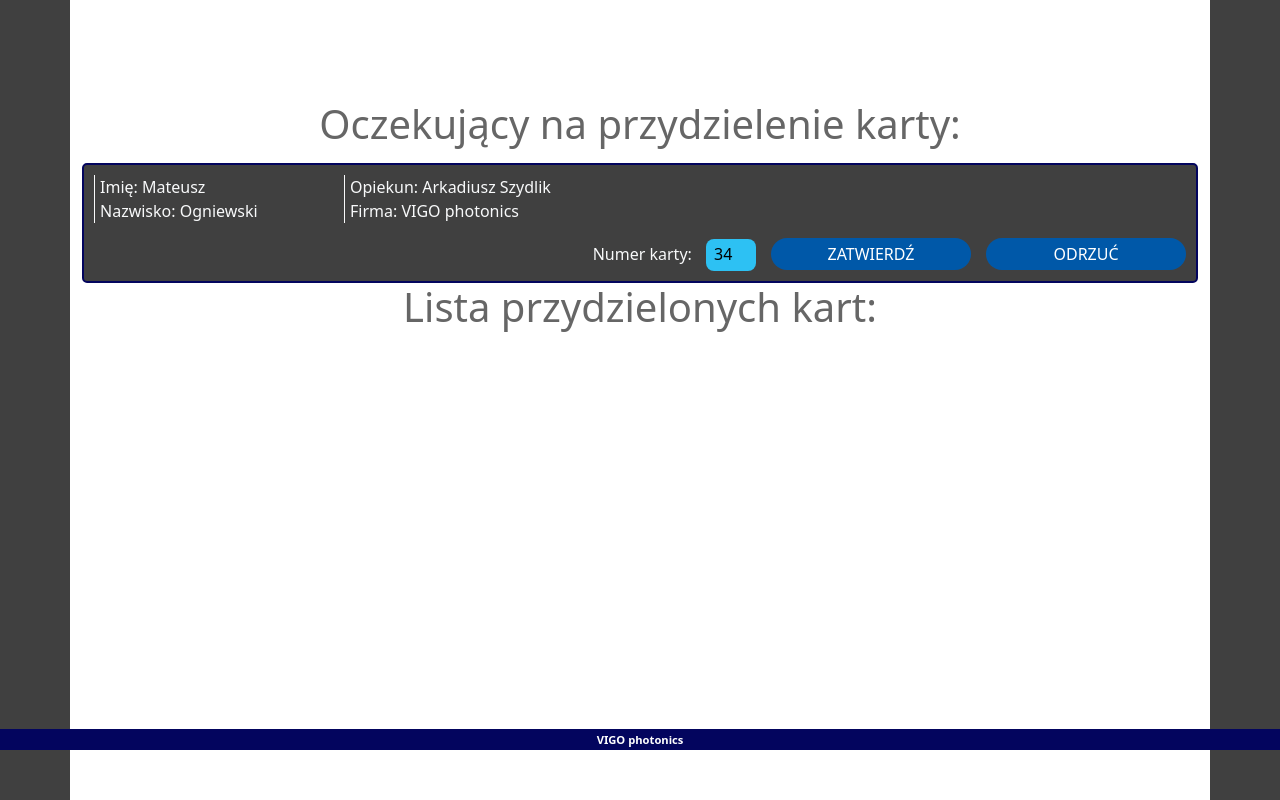
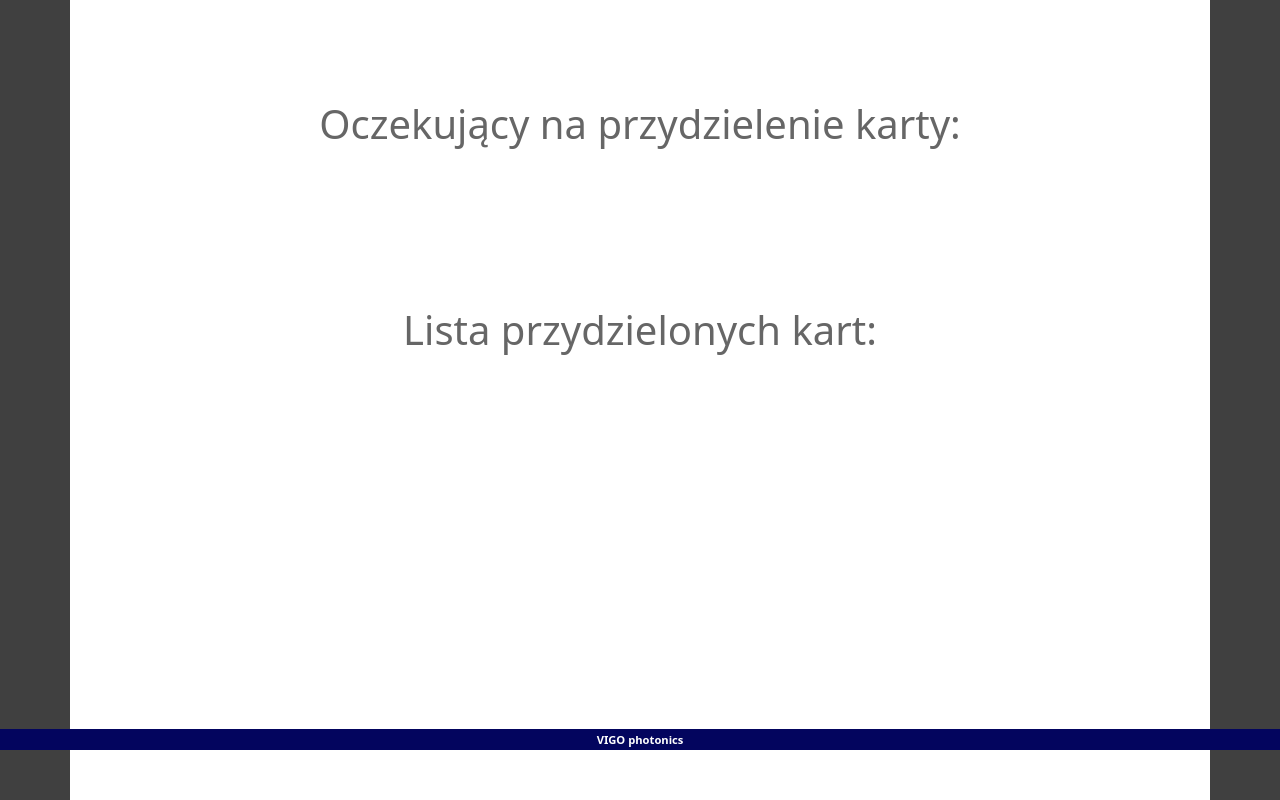
Before and after one commit to wayson14/VIGO-Guests, a Django app: page /reception/ in a window 1280 px wide. Shown: the part 50-850 px from the top of the page. Run offline with Django 4.2, Linux system fonts and the light colour scheme; data that the repository does not hold is empty.

Commit message:
connected reception API to reception frontend

```diff
--- a/interfaces/static/css/main.css
+++ b/interfaces/static/css/main.css
@@ -43,6 +43,11 @@ body
     background-color: var(--e-global-color-743c696);
     min-height: 100vh;
     padding-top: 100px;
+}
+
+#awaiting
+{
+    min-height: 150px;
 }
 
 #add-form
@@ -144,6 +149,7 @@ body
 
 .entry select
 {
+    font: inherit;
     appearance: none;
     padding: 0.25em 0.5em;
     margin: 0;
@@ -156,6 +162,8 @@ body
     background-color: var(--e-global-color-accent);
     border-radius: 0.5em;
     height: 2em;
+    color: var(--e-global-color-primary);
+    font-weight: bold;
 }
 
 .entry select:target
@@ -170,8 +178,11 @@ body
     border-bottom-right-radius: 0;
 }
 
-.select::after
+select::after
 {
+    position: absolute;
+    top: 0;
+    left: 0;
     content: "";
     width: 0.8em;
     height: 0.5em;
@@ -212,11 +223,6 @@ body
     transform: scale(0.9);
 }
 
-.active-entry
-{
-
-}
-
 footer
 {
     position: fixed;
--- a/interfaces/static/js/reception.js
+++ b/interfaces/static/js/reception.js
@@ -1,20 +1,16 @@
 window.onload = start;
 const csrftoken = document.querySelector('[name=csrfmiddlewaretoken]').value;
+var avalible_cards = [];
+
+String.prototype.htmlEntities = function()
+{
+    return this.replace(/&/g, '&amp;').replace(/</g, '&lt;').replace(/>/g, '&gt;').replace(/"/g, '&quot;');
+}
 
 function start()
 {
     console.log("działa");
-    test = {
-        "id": 456,
-        "guest_first_name": "Mateusz",
-        "guest_last_name": "Ogniewski",
-        "keeper_full_name": "Arkadiusz Szydlik",
-        "company": "VIGO photonics",
-        "card": 34,
-        "cards": [1,2,3,4,5,6,7,8,9,45,34]
-    };
-    $("#awaiting").html(new_awaiting_entry(test));
-    //refresh();
+    refresh();
 }
 
 function auto_refresh()
@@ -27,17 +23,24 @@ function auto_refresh()
 
 function refresh()
 {
+    setTimeout(() => {
         load_awaitings();
         load_active();
+    }, 0)
 }
 
 async function load_awaitings()
 {
-    let endpoint = "/api/"
-    response = await get(endpoint, new FormData());
+    let endpoint = "/api/free_cards";
+    let response = await get(endpoint, true);
+    if(response == "") return
+    avalible_cards = response;
+
+    endpoint = "/api/no_cards_guests";
+    response = await get(endpoint, true);
     if(response == "") return
 
-    let awaitings = document.getElementById("awaitings");
+    let awaitings = document.getElementById("awaiting");
     awaitings.innerHTML = "";
     response.forEach(entry => {
         awaitings.appendChild(new_awaiting_entry(entry));
@@ -46,8 +49,8 @@ async function load_awaitings()
 
 async function load_active()
 {
-    let endpoint = "/api/"
-    response = await get(endpoint, new FormData());
+    let endpoint = "/api/active_guest_entries"
+    response = await get(endpoint, true);
     if(response == "") return
 
     let active = document.getElementById("active");
@@ -61,19 +64,19 @@ function new_awaiting_entry(data)
 {
     let entry = document.createElement("div");
     entry.className = "entry awaiting";
-    entry.name = data["id"];
+    entry.id = "entry-"+data["id"];
 
     let infos = document.createElement("div");
     infos.className = "infos col-12 col-xxl-6";
 
     let info = document.createElement("div");
     info.className = "info";
-    info.innerHTML = "Imię: "+data["guest_first_name"];
+    info.innerHTML = "Imię: "+data["guest_first_name"].htmlEntities();
     infos.appendChild(info);
 
     info = document.createElement("div");
     info.className = "info";
-    info.innerHTML = "Opiekun: "+data["keeper_full_name"];
+    info.innerHTML = "Opiekun: "+data["keeper_full_name"].htmlEntities();
     infos.appendChild(info);
 
     let clearboth = document.createElement("div");
@@ -82,12 +85,12 @@ function new_awaiting_entry(data)
 
     info = document.createElement("div");
     info.className = "info";
-    info.innerHTML = "Nazwisko: "+data["guest_last_name"];
+    info.innerHTML = "Nazwisko: "+data["guest_last_name"].htmlEntities();
     infos.appendChild(info);
 
     info = document.createElement("div");
     info.className = "info";
-    info.innerHTML = "Firma: "+data["company"];
+    info.innerHTML = "Firma: "+data["company"].htmlEntities();
     infos.appendChild(info);
 
     entry.appendChild(infos);
@@ -99,13 +102,14 @@ function new_awaiting_entry(data)
     span.innerHTML = "Numer karty: ";
     interactions.appendChild(span);
 
+    let div = document.createElement("div");
     let select = document.createElement("select");
-    data["cards"].forEach(card => {
+    avalible_cards.forEach(card => {
         let option = document.createElement("option");
-        option.innerHTML = card;
+        option.innerHTML = card.id;
+        option.value = card.id;
         select.appendChild(option);
     });
-    select.value = data["card"];
     interactions.appendChild(select);
 
     let button = document.createElement("button");
@@ -127,19 +131,19 @@ function new_active_entry(data)
 {
     let entry = document.createElement("div");
     entry.className = "entry active";
-    entry.name = data["id"];
+    entry.id = "entry-"+data["id"];
 
     let infos = document.createElement("div");
     infos.className = "infos col-12 col-lg-8";
 
     let info = document.createElement("div");
     info.className = "info";
-    info.innerHTML = "Imię: "+data["guest_first_name"];
+    info.innerHTML = "Imię: "+data["guest_first_name"].htmlEntities();
     infos.appendChild(info);
 
     info = document.createElement("div");
     info.className = "info";
-    info.innerHTML = "Opiekun: "+data["keeper_full_name"];
+    info.innerHTML = "Opiekun: "+data["keeper_full_name"].htmlEntities();
     infos.appendChild(info);
 
     let clearboth = document.createElement("div");
@@ -148,12 +152,12 @@ function new_active_entry(data)
 
     info = document.createElement("div");
     info.className = "info";
-    info.innerHTML = "Nazwisko: "+data["guest_last_name"];
+    info.innerHTML = "Nazwisko: "+data["guest_last_name"].htmlEntities();
     infos.appendChild(info);
 
     info = document.createElement("div");
     info.className = "info";
-    info.innerHTML = "Firma: "+data["company"];
+    info.innerHTML = "Firma: "+data["company"].htmlEntities();
     infos.appendChild(info);
 
     clearboth = document.createElement("div");
@@ -185,38 +189,33 @@ function new_active_entry(data)
     return entry;
 }
 
-async function accept(id, accept)
+async function accept(id)
 {
-    const endpoint = "/api/";
-    let formData = new FormData();
-    formData.append("accept", accept);
-    formData.append("id", id);
-    formData.append("card_id", $("[name="+id+"] select").value);
-    response = await get(endpoint, formData)
-    $("#output").html(response.json());
+    let endpoint = "/api/guest_entries/"+id+"/give_card/"+document.querySelector("#entry-"+id+" select").value;
+    document.getElementById("awaiting").removeChild(document.querySelector("#entry-"+id));
+    response = await get(endpoint);
     refresh();
 }
 
 async function release(id)
 {
-    const endpoint = "/api/";
-    let formData = new FormData();
-    formData.append("id", id);
-    response = await get(endpoint, formData)
-    $("#output").html(response.json());
+    let endpoint = "/api/guest_entries/"+id+"/close_entry";
+    document.getElementById("active").removeChild(document.querySelector("#entry-"+id));
+    response = await get(endpoint);
     refresh();
 }
 
-async function get(endpoint, formData)
+async function get(endpoint, quiet=false)
 {
     const response = await fetch(endpoint,
         {
-           method: "post",
-           body: formData,
+           method: "get",
            headers: {'X-CSRFToken': csrftoken},
            mode: 'same-origin',
        }
        ).catch(console.error);
+    if(!quiet)
+    {
         if (response.ok){
             $( "#output" ).css({"color":"green"})
             output = "Operacja wykonana pomyślnie"
@@ -232,6 +231,10 @@ async function get(endpoint, formData)
         setTimeout(() => {
             $("#output").text('');
         }, 5000);
-   if(response.ok) return await response.json();
-   return "";
     }
+    if(response.ok)
+    {
+        return await response.json();
+    }
+   else return "";
+}
```
Lines whose indentation alone changed are shown as unchanged.
